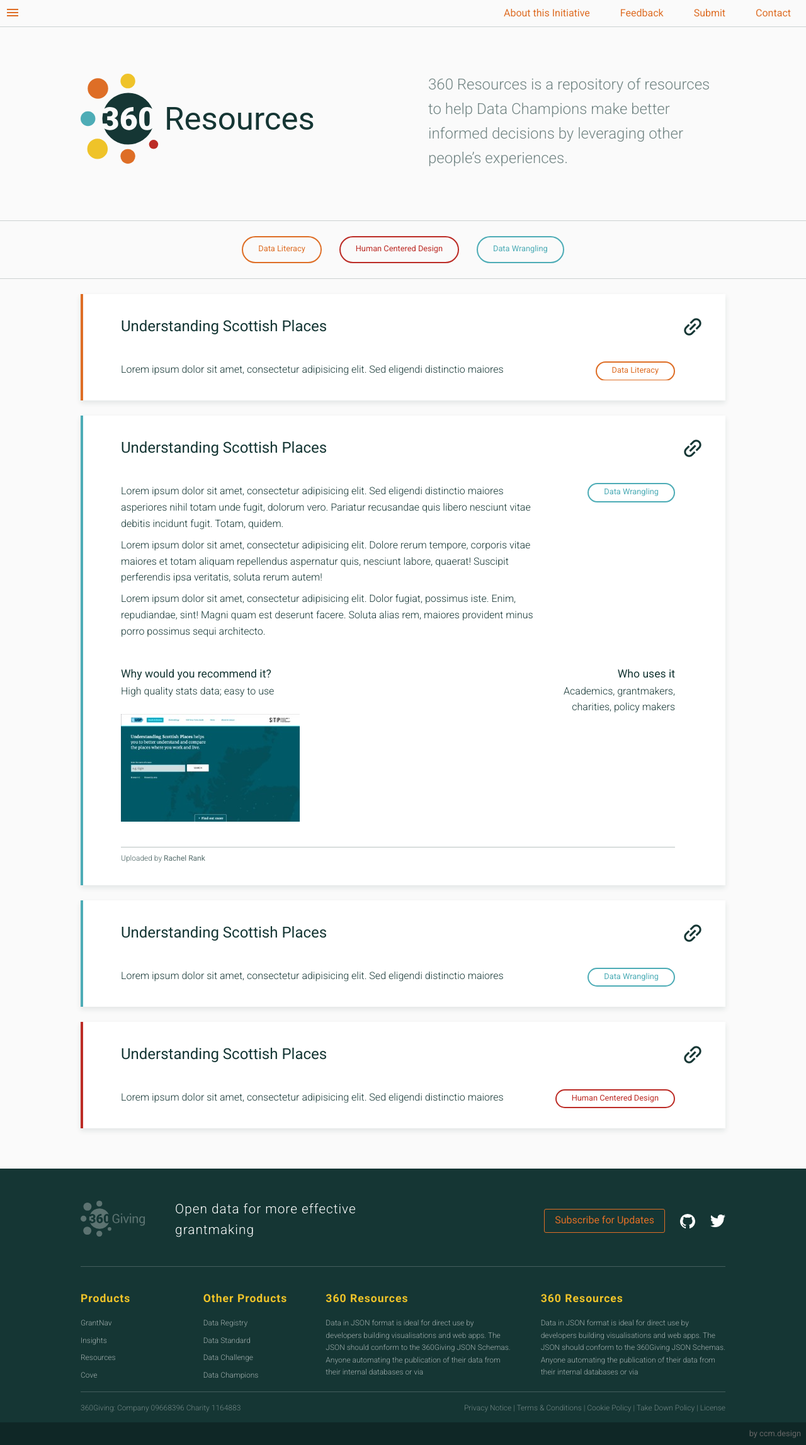
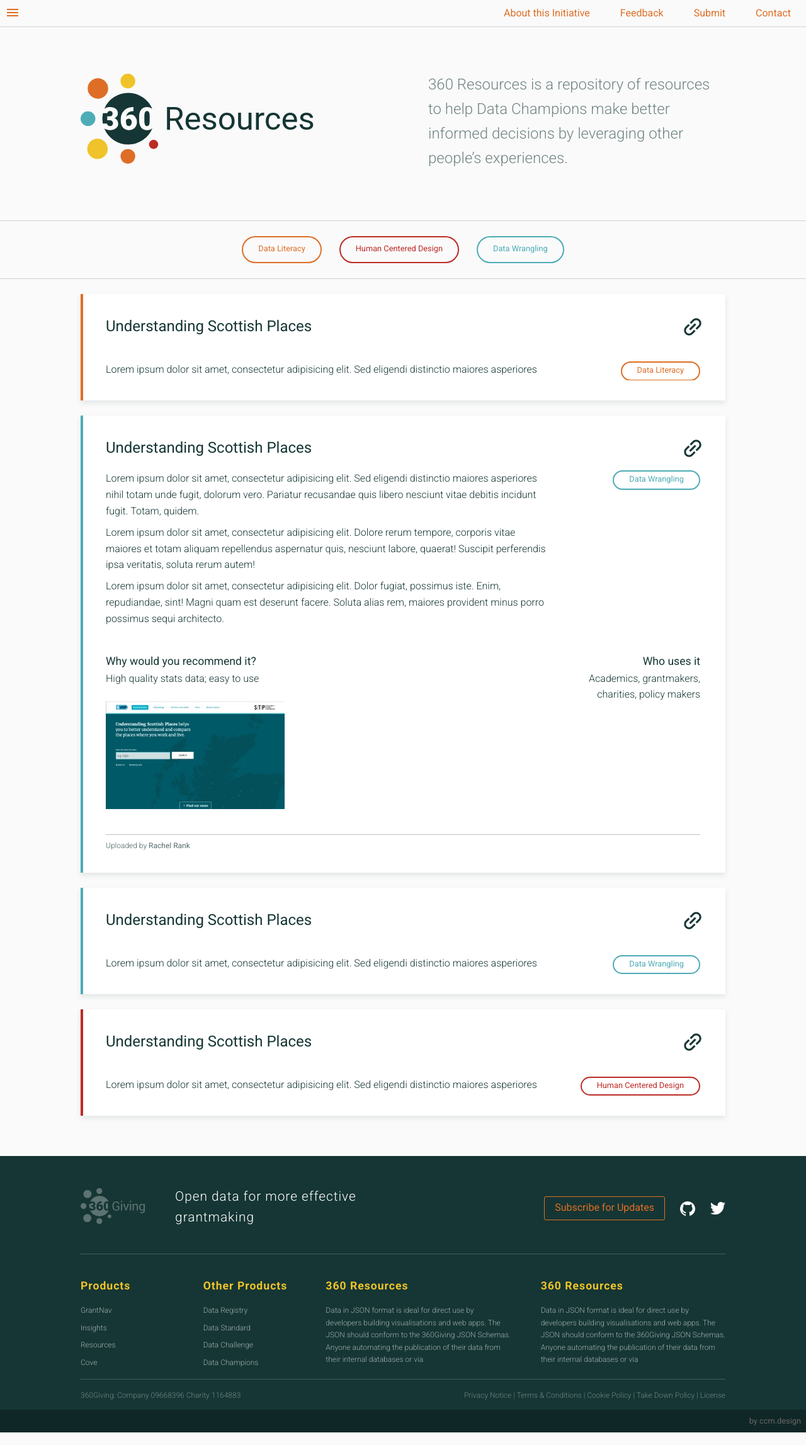
Before and after one commit to ThreeSixtyGiving/resource-library, a Jekyll site: the page built from source/index.html, in a window 1280 px wide. Shown: the whole page at 63% size. Built offline with Jekyll 4.4.1, drawn with Linux system fonts in a browser that asks for light colours.

Commit message:
responsive styles for card component

```diff
--- a/source/_includes/_card.html
+++ b/source/_includes/_card.html
@@ -1,11 +1,12 @@
 <article class="card{% if include.state %} card--{{include.state}}{% endif %}{% if include.category %} card--{{include.category | slugify}}{% endif %}" title="Understanding Scottish Places">
   <header class="card__header">
-    <a class="card__link" href="#" target="_blank"><i class="material-icons">link</i></a>
     <h3 class="card__heading">Understanding Scottish Places</h3>
   </header>
-  <div class="card__content">
+
+  <div class="card__content" aria-hidden>
     <div class="card__row">
       <section class="card__main-content">
+        <a class="card__link" href="#" target="_blank"><i class="material-icons">link</i></a>
         <p class="card__text">Lorem ipsum dolor sit amet, consectetur adipisicing elit. Sed eligendi distinctio maiores asperiores nihil totam unde fugit, dolorum vero. Pariatur recusandae quis libero nesciunt vitae debitis incidunt fugit. Totam, quidem.</p>
         <p class="card__text">Lorem ipsum dolor sit amet, consectetur adipisicing elit. Dolore rerum tempore, corporis vitae maiores et totam aliquam repellendus aspernatur quis, nesciunt labore, quaerat! Suscipit perferendis ipsa veritatis, soluta rerum autem!</p>
         <p class="card__text">Lorem ipsum dolor sit amet, consectetur adipisicing elit. Dolor fugiat, possimus iste. Enim, repudiandae, sint! Magni quam est deserunt facere. Soluta alias rem, maiores provident minus porro possimus sequi architecto.</p>
@@ -15,7 +16,6 @@
         {% include _tag.html category=tag_category %}
       </aside>
     </div>
-
 
     <div class="card__row">
       <section class="card__main-content">
--- a/source/_sass/_card.scss
+++ b/source/_sass/_card.scss
@@ -1,15 +1,18 @@
 .card {
   background: $white;
   box-shadow: 0px 4px 8px #1536341A;
-  padding: 32px 80px 32px 64px;
   position: relative;
+  padding: 16px 24px 16px 24px;
+
+  @include breakpoint($large) {
+    padding: 32px 40px 32px 40px;
+  }
 
   &__header {
-    margin-bottom: 36px;
   }
 
-  &__body {
-    margin-bottom: 36px;
+  &__content {
+    @include breakpoint($large) { margin-top: 36px; }
   }
 
   &__footer {
@@ -19,7 +22,7 @@
   }
 
   &__sidebar {
-    text-align: right;
+    @include breakpoint($medium-up) { text-align: right; }
   }
 
   &__image {
@@ -28,12 +31,24 @@
 
   &__link {
     position: absolute;
-    right: 40px;
-    top: 32px;
+    right: 16px;
+    top: 12px;
     padding: 8px 0;
     color: $base-color;
-    > i { transform: rotate(-45deg) scale(1.6); }
+    > i { transform: rotate(-45deg) scale(1.2); }
     &:hover { color: $orange; }
+
+    @include breakpoint($small-only) {
+      position: static;
+      float: right;
+      margin-left: 8px;
+    }
+
+    @include breakpoint($large) {
+      right: 40px;
+      top: 32px;
+      > i { transform: rotate(-45deg) scale(1.6); }
+    }
   }
 
   &:before {
@@ -48,7 +63,8 @@
 }
 
 .tags {
-  margin-top: 0px;
+  margin-top: 16px;
+  @include breakpoint($medium-up) { margin-top: 0px; }
 }
 
 // Card Grid
@@ -56,26 +72,25 @@
   &__row {
     display: flex;
     padding-bottom: 24px;
+    @include breakpoint($small-only) { flex-direction: column; }
   }
 
-  &__main-content {
-    flex: 3;
-  }
+  &__main-content { flex: 3; }
 
-  &__sidebar {
-    flex: 1;
-  }
+  &__sidebar { flex: 1; }
 }
 
 // Card Typography
 .card {
   &__heading {
     @extend .u-h3;
+
   }
 
   &__subheading {
     @extend .u-h4;
-    margin-top: 16px;
+    margin-top: 8px;
+    @include breakpoint($medium-up) { margin-top: 16px; }
   }
 
   &__text {
@@ -95,7 +110,11 @@
 // Card States
 .card .card__content {
   overflow: hidden;
-  max-height: 30px;
+  max-height: 0; // Hides the whole description in touch devices
+  @include breakpoint($large) { max-height: 30px; } // Hides the description in mobile sizes, leaving only teh first line
 }
 
-.card--expanded .card__content { max-height: 3000px; }
+.card--expanded .card__content {
+  max-height: 3000px;
+  margin-top: 16px;
+}
--- a/source/_sass/_main.scss
+++ b/source/_sass/_main.scss
@@ -64,8 +64,8 @@
 
 .wrapper {
   @include breakpoint($touch) {
-    margin-left: 20px;
-    margin-right: 20px;
+    margin-left: 8px;
+    margin-right: 8px;
   }
 
   @include breakpoint($large) {
--- a/source/_sass/_typography.scss
+++ b/source/_sass/_typography.scss
@@ -9,22 +9,31 @@
 }
 
 .u-h3 {
-  font-size: 1.5rem;
+  font-size: 1.1rem;
   font-weight: 400;
   color: rgba($base-color, 1);
+
+  @include breakpoint($medium) { font-size: 1.2rem; }
+  @include breakpoint($large) { font-size: 1.5rem; }
 }
 
 .u-h4 {
-  font-size: 1.1rem;
+  font-size: .8rem;
   font-weight: 400;
   color: rgba($base-color, 1);
+
+  @include breakpoint($medium) { font-size: .9rem; }
+  @include breakpoint($large) { font-size: 1.1rem; }
 }
 
 .u-text {
-  font-size: 1rem;
+  font-size: .8rem;
   font-weight: 300;
   color: rgba($base-color, 1);
   & + .u-text { margin-top: 8px; }
+
+  @include breakpoint($medium) { font-size: .9rem; }
+  @include breakpoint($large) { font-size: 1rem; }
 }
 
 .u-small-text {
```
